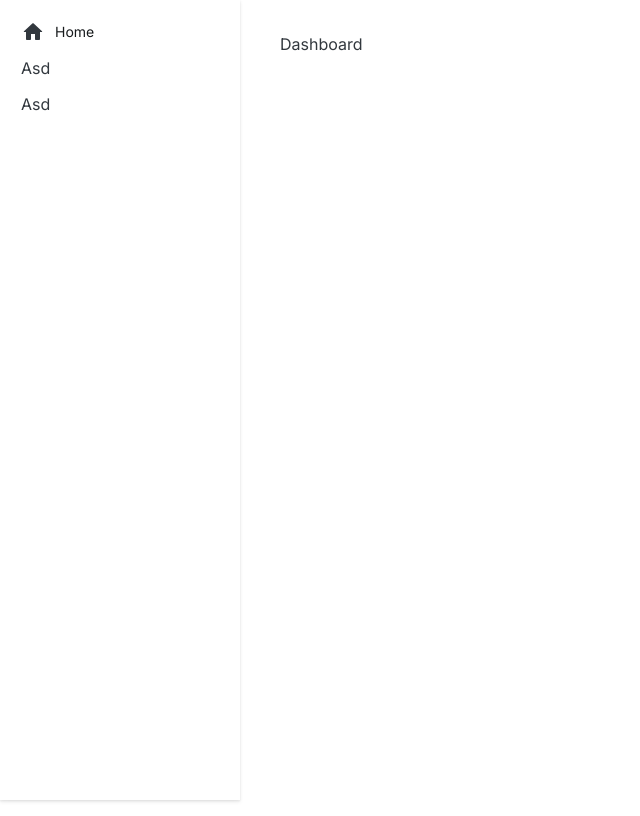
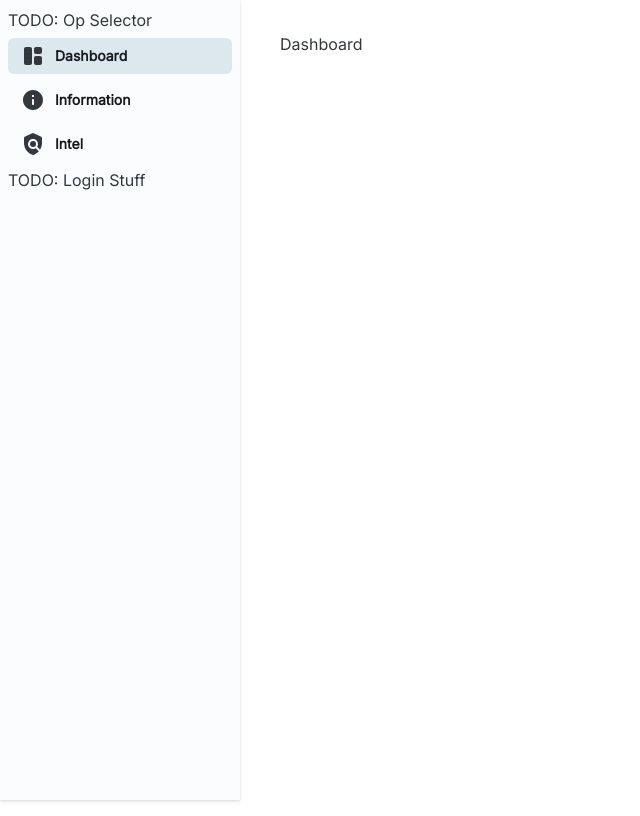
Before and after one commit to joonashak/space-major, a React app in the folder web/: page / in a window 1280 px wide. Shown: the whole page, without its empty margins (0-640 px from the left). Built offline with nearby package versions, Linux system fonts and the light colour scheme; the HTML template or start-up script is replaced by a standard one.

Commit message:
Nice menu buttons

```diff
--- a/web/src/MobileMenu.tsx
+++ b/web/src/MobileMenu.tsx
@@ -1,10 +1,12 @@
-import { Drawer, DrawerProps } from "@mui/joy";
+import { Box, Drawer, DrawerProps } from "@mui/joy";
 import Navigator from "./Navigator";
 
 const MobileMenu = (props: DrawerProps) => {
   return (
     <Drawer anchor="top" {...props}>
-      <Navigator />
+      <Box sx={{ m: 1 }}>
+        <Navigator />
+      </Box>
     </Drawer>
   );
 };
--- /dev/null
+++ b/web/src/NavigationButton.tsx
@@ -0,0 +1,40 @@
+import {
+  ListItem,
+  ListItemButton,
+  ListItemContent,
+  Typography,
+} from "@mui/joy";
+import { ReactNode } from "react";
+import { useMatch } from "react-router-dom";
+
+type NavigationButtonProps = {
+  icon: ReactNode;
+  title: string;
+  path?: string;
+};
+
+const NavigationButton = ({ icon, title, path }: NavigationButtonProps) => {
+  const pathMatch = useMatch(path || "");
+  const selected = !!(path && pathMatch);
+
+  return (
+    <ListItem>
+      <ListItemButton
+        selected={selected}
+        sx={(theme) => ({
+          borderRadius: 6,
+          "&:hover": { bgcolor: theme.palette.neutral[50] },
+        })}
+      >
+        {icon}
+        <ListItemContent>
+          <Typography level="title-sm" sx={{ fontWeight: 700 }}>
+            {title}
+          </Typography>
+        </ListItemContent>
+      </ListItemButton>
+    </ListItem>
+  );
+};
+
+export default NavigationButton;
--- a/web/src/Navigator.tsx
+++ b/web/src/Navigator.tsx
@@ -1,31 +1,22 @@
-import HomeRoundedIcon from "@mui/icons-material/HomeRounded";
-import {
-  Box,
-  List,
-  ListItem,
-  ListItemButton,
-  ListItemContent,
-  Typography,
-} from "@mui/joy";
+import InfoRoundedIcon from "@mui/icons-material/InfoRounded";
+import PolicyRoundedIcon from "@mui/icons-material/PolicyRounded";
+import SpaceDashboardRoundedIcon from "@mui/icons-material/SpaceDashboardRounded";
+import { Box, List, Typography } from "@mui/joy";
+import NavigationButton from "./NavigationButton";
 
 const Navigator = () => (
-  <Box>
-    <List>
-      <ListItem>
-        <ListItemButton>
-          <HomeRoundedIcon />
-          <ListItemContent>
-            <Typography level="title-sm">Home</Typography>
-          </ListItemContent>
-        </ListItemButton>
-      </ListItem>
-      <ListItem>
-        <ListItemButton>Asd</ListItemButton>
-      </ListItem>
-      <ListItem>
-        <ListItemButton>Asd</ListItemButton>
-      </ListItem>
+  <Box sx={{ width: 1 }}>
+    <Typography>TODO: Op Selector</Typography>
+    <List sx={{ gap: 1 }}>
+      <NavigationButton
+        icon={<SpaceDashboardRoundedIcon />}
+        title="Dashboard"
+        path="/"
+      />
+      <NavigationButton icon={<InfoRoundedIcon />} title="Information" />
+      <NavigationButton icon={<PolicyRoundedIcon />} title="Intel" />
     </List>
+    <Typography>TODO: Login Stuff</Typography>
   </Box>
 );
 
--- a/web/src/Sidebar.tsx
+++ b/web/src/Sidebar.tsx
@@ -11,6 +11,7 @@ const Sidebar = () => (
       p: 1,
       mb: 2,
       boxShadow: "sm",
+      bgcolor: theme.palette.neutral[50],
       [theme.breakpoints.up("lg")]: { display: "flex" },
     })}
   >
```
